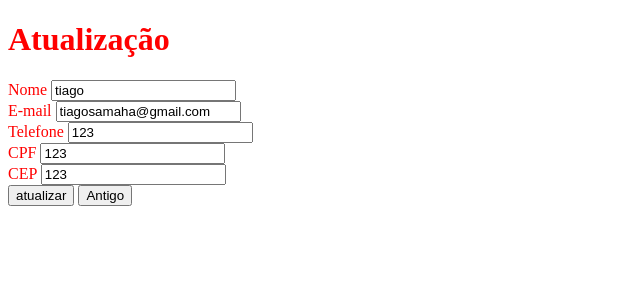
After one commit to jeduardopaes/faculdade_Django, a Django app: page /cliente/editar_cliente/?cliente_id=11 in a window 1280 px wide. The commit adds this page. Shown: the top 300 px of the page, without its empty margins (0-640 px from the left). Run offline with Django 3.2, Linux system fonts and the light colour scheme; data comes from the database, SQL or seed files in the repository; both versions use the stored data as it was after the commit.

Commit message:
Adicionando funcionalidade de editar cliente no programa! com telas e tudo!

```diff
--- a/cliente/templates/cadastro_cliente.html
+++ b/cliente/templates/cadastro_cliente.html
@@ -16,7 +16,7 @@
             </section>
             <section>
                 <lable>E-mail</lable>
-                <input type="email"name="email" value="{{info.email}}" >
+                <input type="email" name="email" value="{{info.email}}" >
             </section>
             <section>
                 <lable>Telefone</lable>
@@ -35,6 +35,7 @@
             {% endif %}
             <input type="submit" value="Cadastrar">
             <input type="reset" value="Limpar">
+            <input name="" type="button" onClick="window.open('/cliente/lista_dos_clientes')" value="clientes cadastrados">
         </form>
     </main>
 </body>
--- /dev/null
+++ b/cliente/templates/editar_cliente.html
@@ -0,0 +1,75 @@
+<!DOCTYPE html>
+<html lang="pt-br">
+<head>
+    <meta charset="UTF-8">
+    <meta name="viewport" content="width=device-width, initial-scale=1.0">
+    <meta http-equiv="X-UA-Compatible" content="ie=edge">
+    <title>cadastro_cliente</title>
+</head>
+<body>
+    <main>
+        <form method="POST">
+            {% csrf_token %}
+			<h1 Style="color:red;"> Atualização </h1>
+			<section>
+                <lable Style="color:red;">Nome</lable>
+                <input type="text" name="nome" value="{{cliente.nome}}" >
+            </section>
+            <section>
+                <lable Style="color:red;">E-mail</lable>
+                <input type="email"name="email" value="{{cliente.email}}" >
+            </section>
+            <section>
+                <lable Style="color:red;">Telefone</lable>
+                <input type="text" name="telefone" value="{{cliente.telefone}}" >
+            </section>
+            <section>
+                <lable Style="color:red;">CPF</lable>
+                <input type="text" name="cpf" value="{{cliente.cpf}}" >
+            </section>
+            <section>
+                <lable Style="color:red;">CEP</lable>
+                <input type="text" name="cep" value="{{cliente.cep}}" >
+            </section>
+
+            <input type="submit" value="atualizar">
+            <input type="reset" value="Antigo">
+        </form>
+    </main>
+</body>
+</html>
+<!--
+<!DOCTYPE html>
+<html lang="pt-br">
+<head>
+    <meta charset="UTF-8">
+    <meta name="viewport" content="width=device-width, initial-scale=1.0">
+    <meta http-equiv="X-UA-Compatible" content="ie=edge">
+    <title>Lista_Clientes</title>
+</head>
+<body>
+
+    <table>
+        <tr>
+            <th>Nome</th>
+            <th>CPF</th>
+            <th>E-mail</th>
+            <th>Telefone</th>
+            <th>CEP</th>
+        </tr>
+        {% for cliente in lista_clientes %}
+        <tr>
+            <td> {{cliente.nome}} </td>
+            <td> {{cliente.cpf}} </td>
+            <td> {{cliente.email}} </td>
+            <td> {{cliente.telefone}} </td>
+            <td> {{cliente.cep}} </td>
+            <td> <a href="/cliente/deletar_cliente/?cliente_id={{cliente.id}}">Deletar</a> </td>
+            <td> <a href="/cliente/editar_cliente/?cliente_id={{cliente.id}}">editar</a> </td>
+
+        </tr>
+        {% endfor %}
+    </table>
+    <a href="/cliente/cadastro_cliente/">CadastrarCliente</a>
+</body>
+</html>-->
--- a/cliente/templates/lista_cliente.html
+++ b/cliente/templates/lista_cliente.html
@@ -24,6 +24,8 @@
             <td> {{cliente.telefone}} </td>
             <td> {{cliente.cep}} </td>
             <td> <a href="/cliente/deletar_cliente/?cliente_id={{cliente.id}}">Deletar</a> </td>
+            <td> <a href="/cliente/editar_cliente/?cliente_id={{cliente.id}}">editar</a> </td>
+
         </tr>
         {% endfor %}
     </table>
--- a/cliente/urls.py
+++ b/cliente/urls.py
@@ -5,4 +5,5 @@ urlpatterns = [
     url(r'^cadastro_cliente/', views.cadastro, name='cadastro'),
     url(r'^lista_dos_clientes/', views.lista_cliente, name='lista_cliente'),
     url(r'^deletar_cliente/', views.deletar_cliente, name='deletar_cliente'),
+	url(r'^editar_cliente/', views.editar_cliente, name='editar_cliente'),
 ]
--- a/cliente/views.py
+++ b/cliente/views.py
@@ -42,4 +42,20 @@ def deletar_cliente(request):
         return lista_cliente(request)
     return render(request, 'deletar_cliente.html', {'cliente':cliente})
 
+#======== Desenvolvedor: bernardo =======
+def editar_cliente(request):
+    id = request.GET.get('cliente_id')
+    cliente = Cliente.objects.get(id=id)
+    if request.method == 'POST':
+        cliente.nome = request.POST.get("nome")
+        cliente.email = request.POST.get("email")
+        cliente.cep = request.POST.get("cep")
+        cliente.cpf = request.POST.get("cpf")
+        cliente.telefone = request.POST.get("telefone")
+        cliente.save()
+        return lista_cliente(request)
+    return render(request, 'editar_cliente.html', {'cliente':cliente})
+#======== Desenvolvedor: bernardo =======
+
+
 #====== ROUPAS =================================================================================
```
Also changed, not shown: db.sqlite3, 12 other files.
